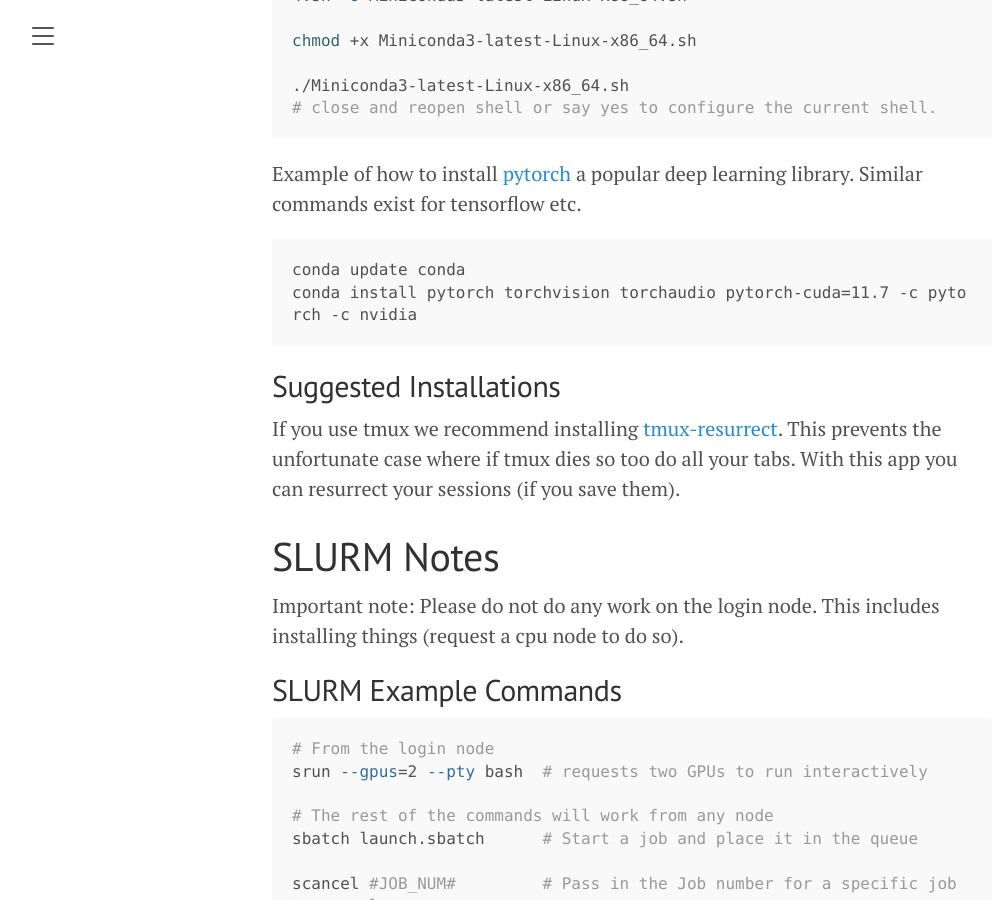
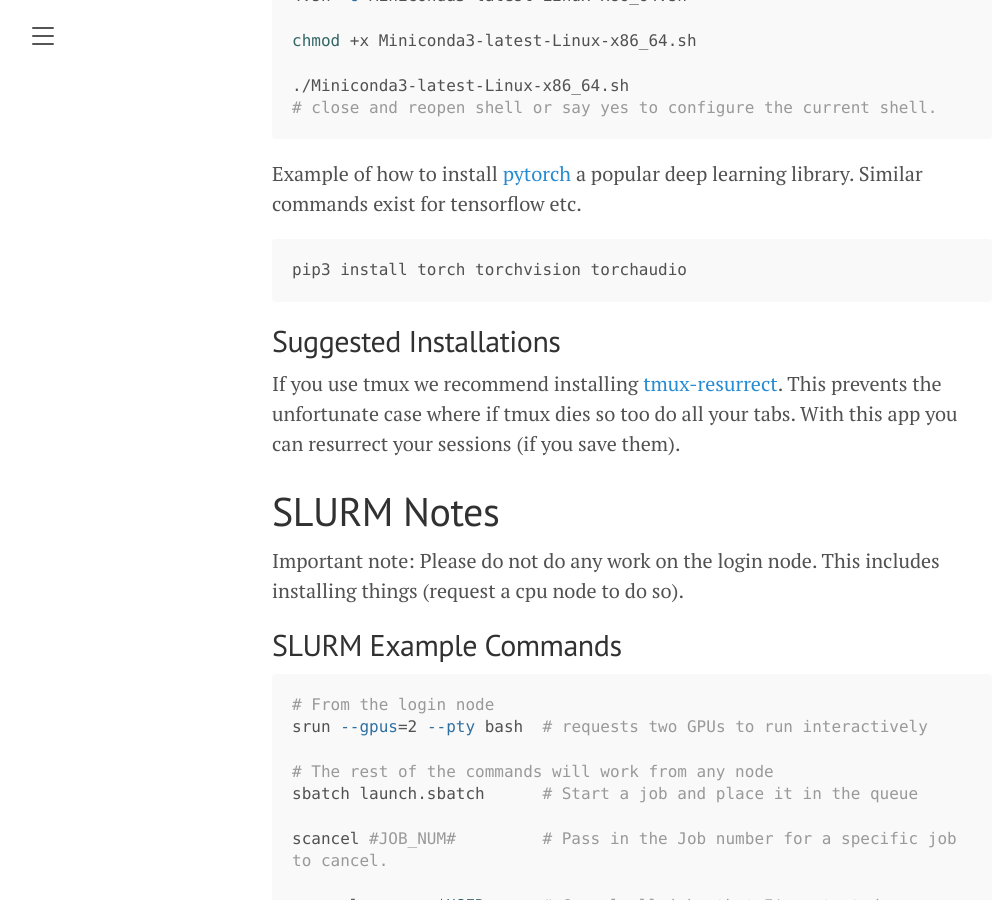
Before and after one commit to centerforaisafety/cluster-docs-old, a Jekyll site: the page built from _posts/2023-05-03-cais-cluster-documentation.md, in a window 1280 px wide and 900 px high, scrolled down 7162 px. Shown: the whole window, without its empty margins (8-1005 px from the left). Built offline with Jekyll 4.4.1, drawn with Linux system fonts in a browser that asks for light colours.

Commit message:
Update the pytorch installation example
Don't want it to be out of date after every cuda update.

````diff
--- a/_posts/2023-05-03-cais-cluster-documentation.md
+++ b/_posts/2023-05-03-cais-cluster-documentation.md
@@ -234,8 +234,7 @@ chmod +x Miniconda3-latest-Linux-x86_64.sh
 Example of how to install [pytorch](https://pytorch.org/get-started/locally/) a popular deep learning library.  Similar commands exist for tensorflow etc.
 
 ```
-conda update conda
-conda install pytorch torchvision torchaudio pytorch-cuda=11.7 -c pytorch -c nvidia
+pip3 install torch torchvision torchaudio
 ```
 
 ## Suggested Installations
````
